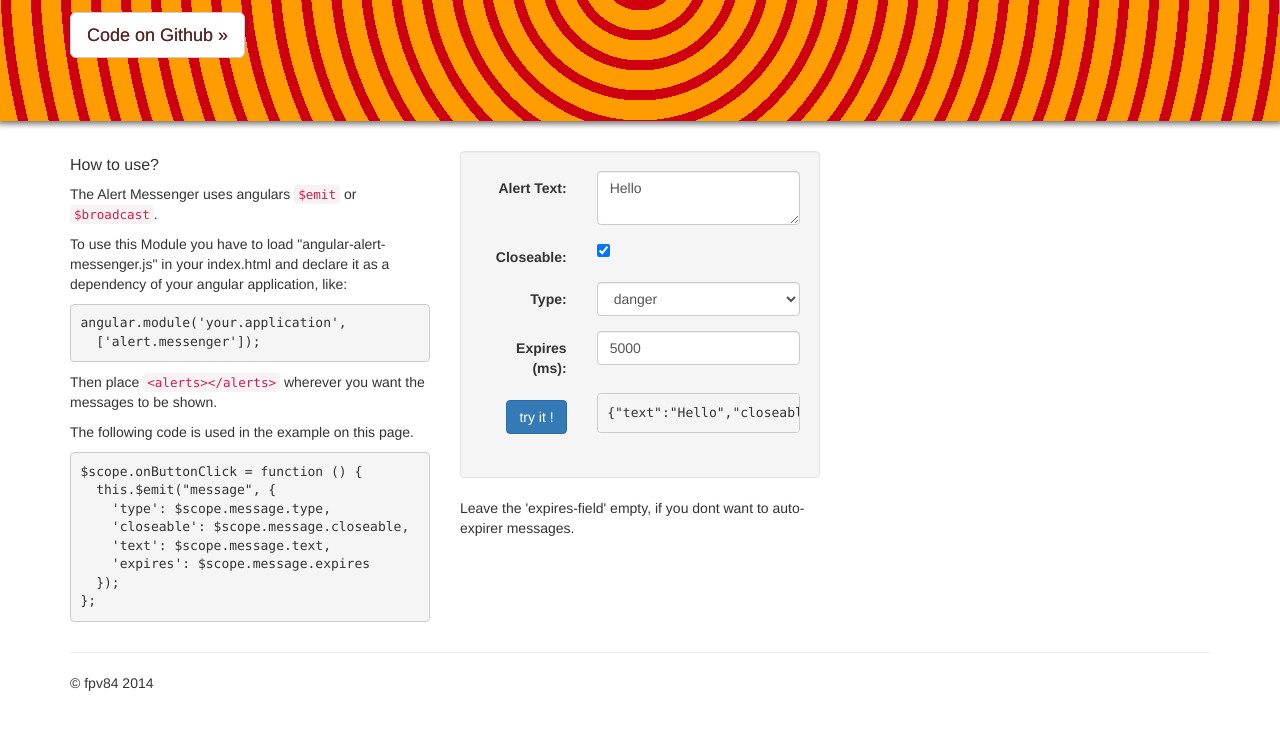
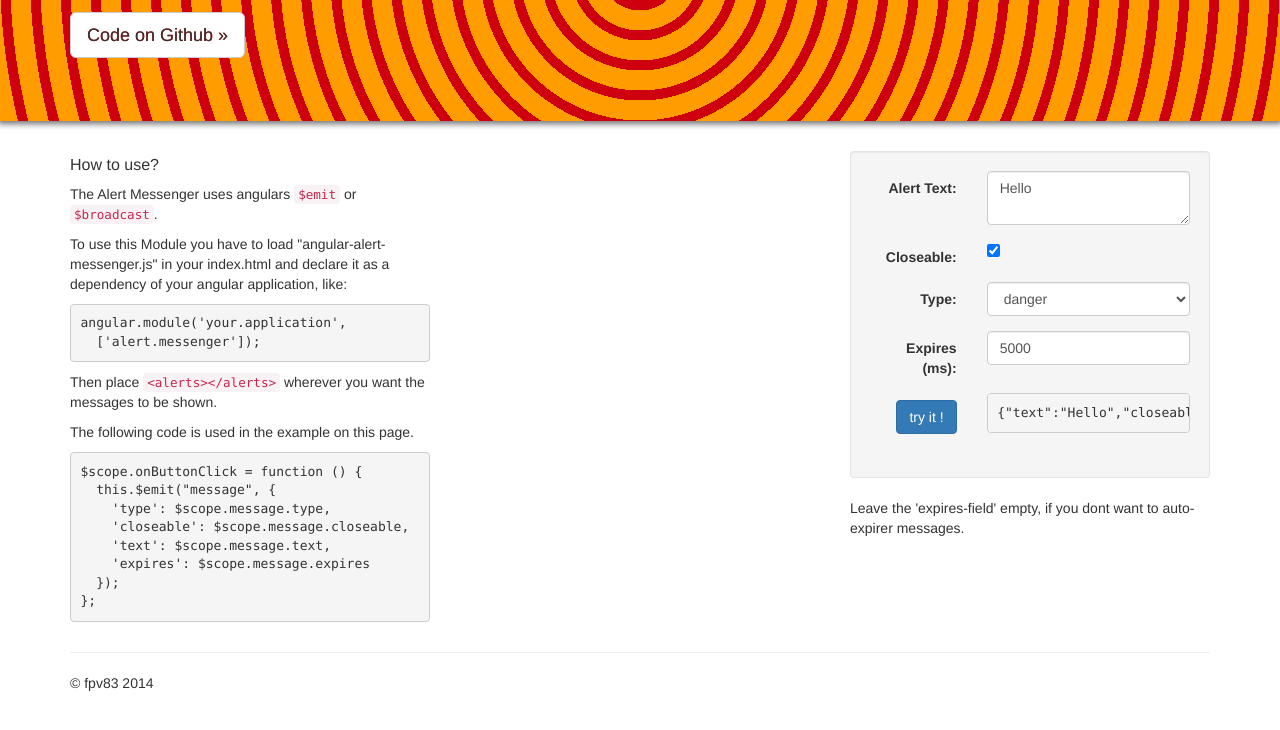
Before and after one commit to fpv83/angular-alert-messenger, a plain HTML site: page index.html in a window 1280 px wide. Shown: the part 180-910 px from the top of the page. Drawn offline with nearby package versions, Linux system fonts and the light colour scheme.

Commit message:
change order of diffs

```diff
--- a/index.html
+++ b/index.html
@@ -56,6 +56,11 @@
 };</pre>
 
         </div>
+
+        <div class="col-md-4">
+          <div data-alerts></div>
+        </div>
+
         <div class="col-md-4">
           <form data-ng-controller="ParentCtrl" name="alertform" class="well form-horizontal" role="form">
             <div class="form-group">
@@ -95,15 +100,11 @@
             Leave the 'expires-field' empty, if you dont want to auto-expirer messages.
           </p>
         </div>
+      </div>
 
-        <div class="col-md-4">
-          <div data-alerts></div>
-        </div>
-
-      </div>
       <hr />
       <div class="footer">
-        <p>© fpv84 2014</p>
+        <p>© fpv83 2014</p>
       </div>
 
     </div> <!-- /container -->
```
